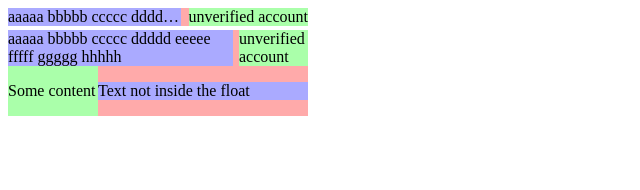
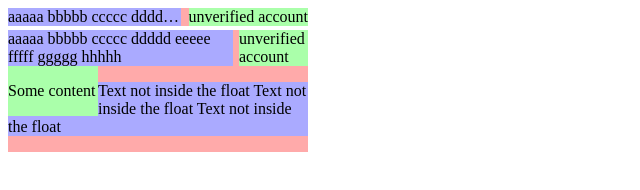
Before and after one commit to nikhilkumar80/nikhilkumar80.github.io, a website: page test2.html in a window 1280 px wide. Shown: the whole page, without its empty margins (0-640 px from the left). Drawn offline with Linux system fonts and the light colour scheme.

Commit message:
Update test2.html

```diff
--- a/test2.html
+++ b/test2.html
@@ -77,7 +77,7 @@
 
   <div class="clearfix" style="width:300px; background:#ffaaaa;">
     <div style="float:left; width:30%; background:#aaffaa"><p>Some content</p></div>
-    <p style="background:#aaaaff">Text not inside the float</p>
+    <p style="background:#aaaaff">Text not inside the float Text not inside the float Text not inside the float</p>
     <div style="clear:both;"></div>
   </div>
 </body>
```
